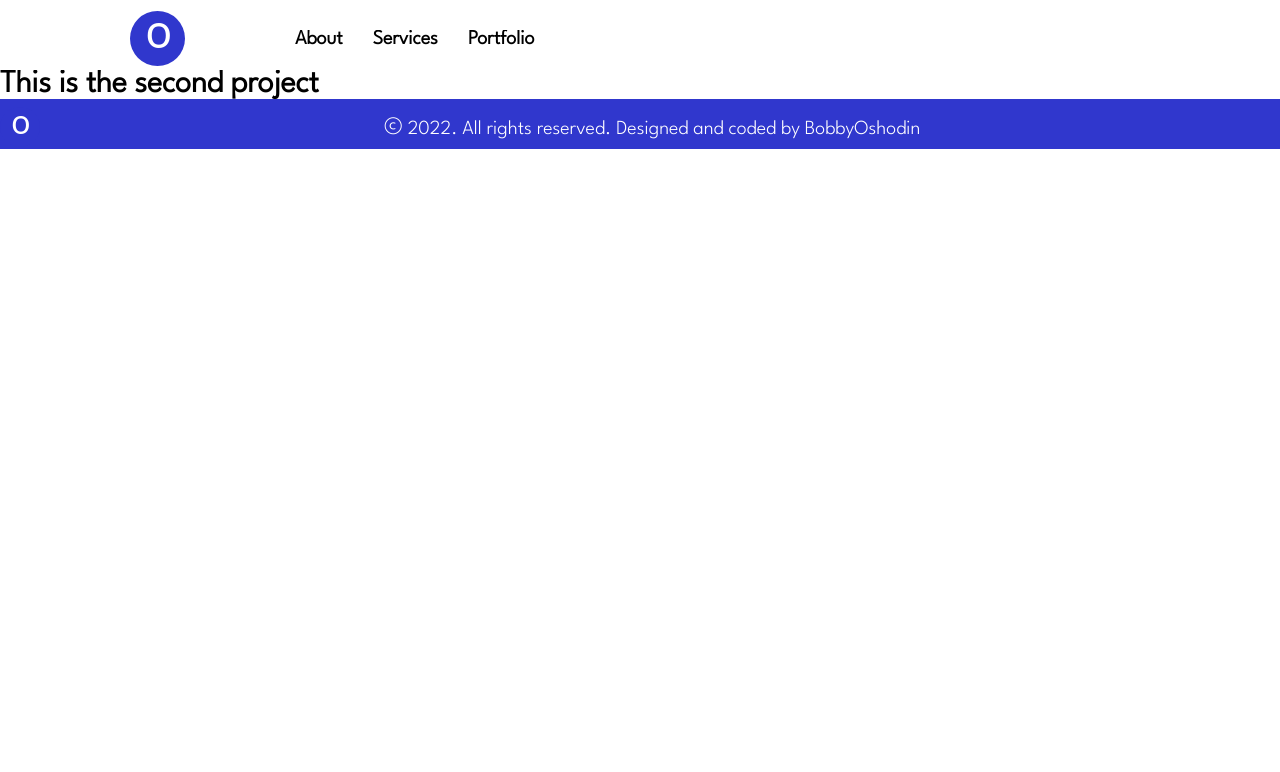
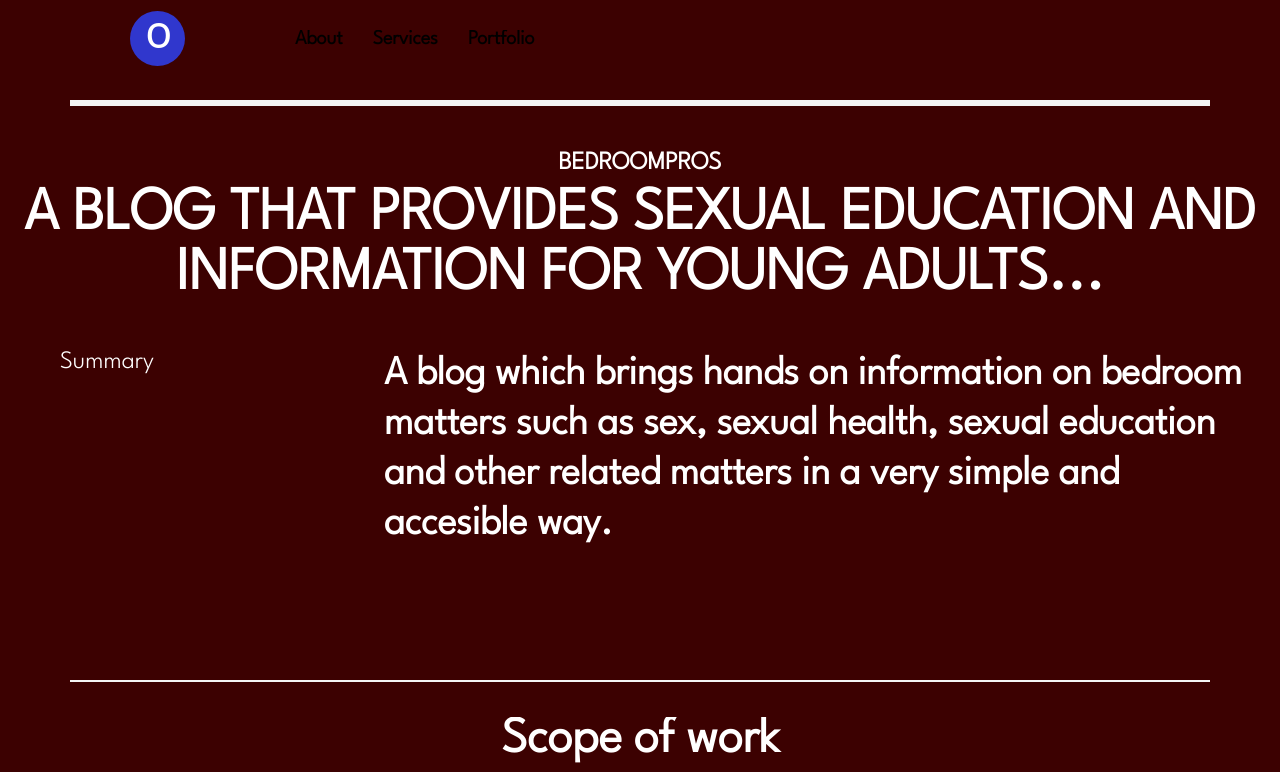
Before and after one commit to sirbob12/BobbyOshodin, a React (Create React App) app: page /Project2 in a window 1280 px wide. Shown: the top 772 px of the page. Built offline with nearby package versions, Linux system fonts and the light colour scheme.

Commit message:
new commit coming underway

```diff
--- a/src/Pages/project1.jsx
+++ b/src/Pages/project1.jsx
@@ -83,7 +83,7 @@ const project1 = () => {
              <img src={images.backend} alt="" className="backend" />
             </div>
 
-            <Contact style={{contactStyle}}/>
+            <Contact/>
           </div>
          </section>
 
--- a/src/Pages/project2.jsx
+++ b/src/Pages/project2.jsx
@@ -1,12 +1,70 @@
 import React from 'react'
+import {images} from '../Constant'
+import './project2.scss'
 
 const project2 = () => {
   return (
-    <div>
-        <h1 className="heading-tag">
-            This is the second project
+     <section className="project2">
+      <div className="container">
+        <hr className='main_line'/>
+
+
+       <div className="section1">
+        <p className="small_heading">BEDROOMPROS</p>
+        <h1 className="heading_description">
+           A BLOG THAT PROVIDES SEXUAL EDUCATION AND INFORMATION
+           FOR YOUNG ADULTS...
         </h1>
-    </div>
+
+        </div>
+
+        <img src={images.Bedroompros} alt="" className="bedroompros" />
+
+        <div className="summary">
+          <p className="summary_heading">Summary</p>
+          <h1 className="summary_subheading">
+            A blog which brings hands on information on bedroom matters such as sex, sexual health,
+            sexual education and other related matters in a very simple and accesible way.
+          </h1>
+        </div>
+
+         <hr className="body_line" />
+
+
+        <div className="scope">
+          <h1 className="scope_heading">Scope of work</h1>
+
+          <p className="scope_subtitle">
+            In other to make this application more engaging and user friendy,
+            I gathered sufficient information <br/>about the end users which are majorly
+            young adults between the ages of 22-45. THis information helped <br/>me to develope
+            a prototype with simple design and user friendly interface.
+
+          </p>
+
+          <img src={images.frame} alt="" className="scope" />
+        </div>
+
+        <hr className="body_line" />
+
+        <div className="goal">
+          <p className="goal_heading">My Goal</p>
+          <h1 className="goal_subheading">
+            As a product designer my goal is to design an easy<br/>to use and engaging
+            solution which is void of ambiguity.<br/> Also adding visual interactions such as
+            videos, pictures,<br/> gifts, and create a very intuitive user interface that gives users a
+            seamless experience.
+          </h1>
+        </div>
+
+        <img src={images.goals} alt="" className="goals_image" />
+
+        <div className="case_study">
+          <h1 className="case_study_heading">CASE STUDY COMMING SOON</h1>
+        </div>
+
+      </div>
+     </section>
   )
 }
 
--- /dev/null
+++ b/src/Pages/project2.scss
@@ -0,0 +1,130 @@
+.project2{
+
+    background:#3C0101;
+    margin-top: -100px;
+
+
+    .container{
+
+        h1,h2,p{
+            color:#fff;
+        }
+
+        hr{
+            margin-top: 130px;
+            margin-left: 70px;
+            margin-right: 70px;
+            border: 3px solid #f4f4f4;
+
+        }
+
+
+
+        .section1{
+            text-align: center;
+            margin-top: 25px;
+
+
+            .small_heading{
+
+                text-align: center;
+                font-size: 25px;
+                font-weight: bold;
+                margin-top: 20px;
+
+
+            }
+
+            .heading_description{
+                margin-top: 10px;
+                text-align: center;
+                font-size:60px;
+                font-weight: bolder;
+                line-height: 60px;
+
+
+            }
+        }
+
+
+        .summary{
+            display: grid;
+            grid-template-columns: 30% 70%;
+            margin-top: 30px;
+
+            .summary_heading{
+                font-size: 25px;
+                margin-left: 60px;
+
+            }
+
+            .summary_subheading{
+
+                margin-right: 20px;
+                font-size: 40px;
+                line-height: 50px;
+            }
+        }
+
+        .body_line{
+            margin-top: 130px;
+            margin-left: 70px;
+            margin-right: 70px;
+            border: 0.5px solid #f4f4f4;
+        }
+
+        .scope{
+            text-align: center;
+            margin-top: 35px;
+
+
+            .scope_heading{
+              font-size: 50px;
+            }
+
+            .scope_subtitle{
+
+               margin-top: 10px;
+               font-size: 20px;
+               line-height: 20px;
+            }
+        }
+
+
+        .goal{
+            display: grid;
+            grid-template-columns: 30% 70%;
+
+            .goal_heading{
+                margin-left: 70px;
+                font-size: 25px;
+            }
+
+            .goal_subheading{
+                font-size: 40px;
+                line-height: 50px;
+            }
+        }
+
+
+        .goals_image{
+            padding-left: 135px;
+            padding-top: -50px;
+            margin-top: -50px;
+        }
+
+        .case_study{
+
+            .case_study_heading{
+                text-align: center;
+                font-size: 50px;
+
+            }
+        }
+
+
+
+    }
+
+
+}
```
Also changed, not shown: src/port_asset/Bedroompros.png (added).
